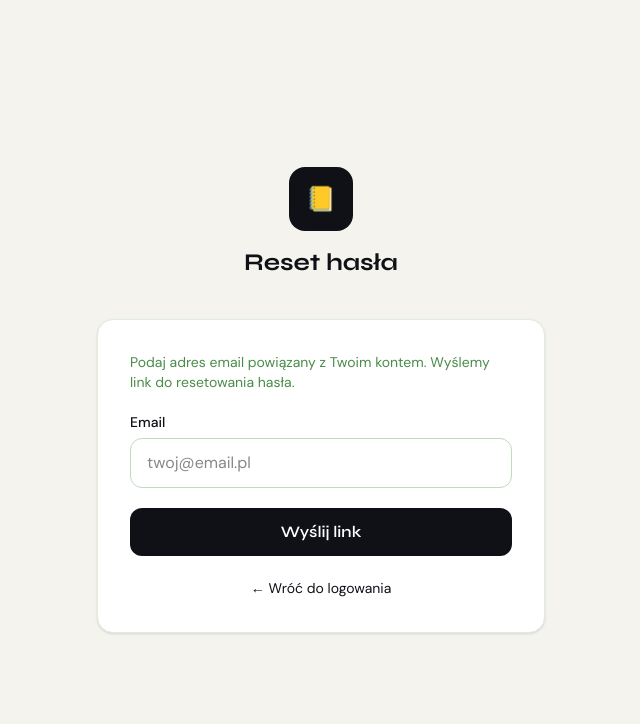
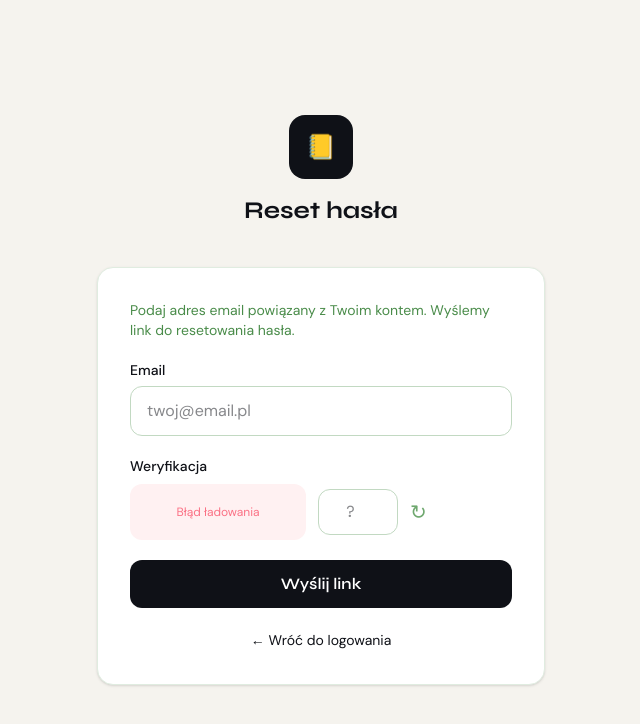
Before and after one commit to kapiorr/klasowy-ksiegowy, a React (Vite) app in the folder frontend/: page /reset-hasla in a window 1280 px wide. Shown: the top 724 px of the page, without its empty margins (319-959 px from the left). Built offline with nearby package versions, Linux system fonts and the light colour scheme; no server answers.

Commit message:
capcha fix

```diff
--- a/frontend/src/pages/ResetHasla.jsx
+++ b/frontend/src/pages/ResetHasla.jsx
@@ -1,6 +1,7 @@
 import { useState } from 'react';
 import { useSearchParams, Link, useNavigate } from 'react-router-dom';
 import { api } from '../api.js';
+import Captcha from '../components/Captcha.jsx';
 
 export default function ResetHasla() {
   const [params] = useSearchParams();
@@ -12,12 +13,13 @@ export default function ResetHasla() {
   const [status, setStatus] = useState('idle'); // idle | sent | done | error
   const [err, setErr] = useState('');
   const [loading, setLoading] = useState(false);
+  const [captchaToken, setCaptchaToken] = useState(null);
 
   const submitEmail = async (e) => {
     e.preventDefault();
     setLoading(true); setErr('');
     try {
-      if (!captchaToken) { setMsg('Rozwiąż zadanie CAPTCHA'); return; }
+      if (!captchaToken) { setErr('Rozwiąż zadanie CAPTCHA'); setLoading(false); return; }
       await api.resetHaslaWyslij(email, captchaToken);
       setStatus('sent');
     } catch (e) { setErr(e.message); }
@@ -61,6 +63,10 @@ export default function ResetHasla() {
                   placeholder="twoj@email.pl" required />
               </div>
               {err && <div className="text-rose-500 font-body text-sm">{err}</div>}
+              <div>
+                <label className="block font-body text-sm font-500 text-ink mb-2">Weryfikacja</label>
+                <Captcha onChange={setCaptchaToken} />
+              </div>
               <button type="submit" disabled={loading}
                 className="w-full bg-ink text-white font-display font-600 py-3 rounded-xl hover:bg-sage-700 disabled:opacity-50">
                 {loading ? 'Wysyłanie...' : 'Wyślij link'}
```
Also changed, not shown: 2 other files (tests, documents, lock files or other folders).
